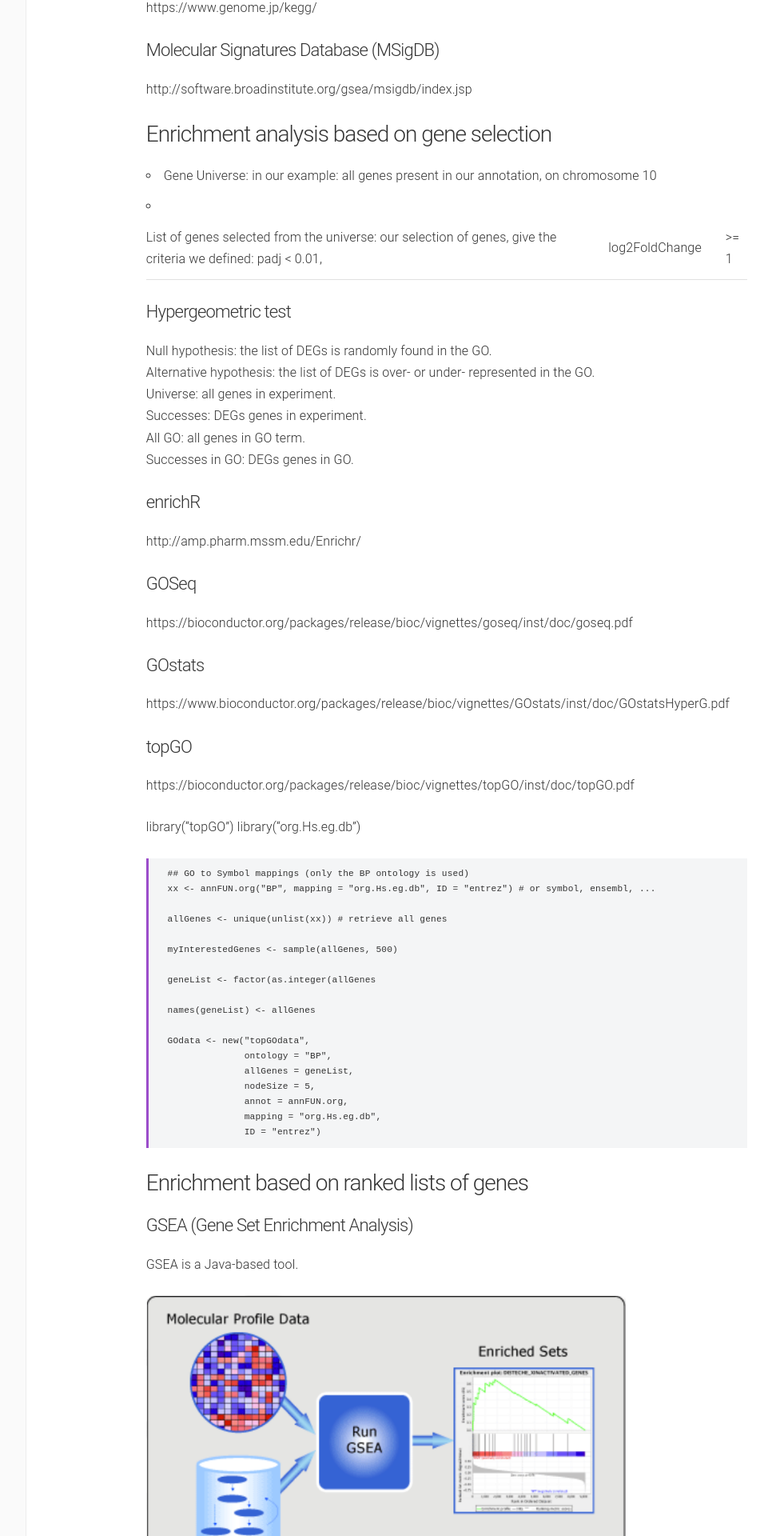
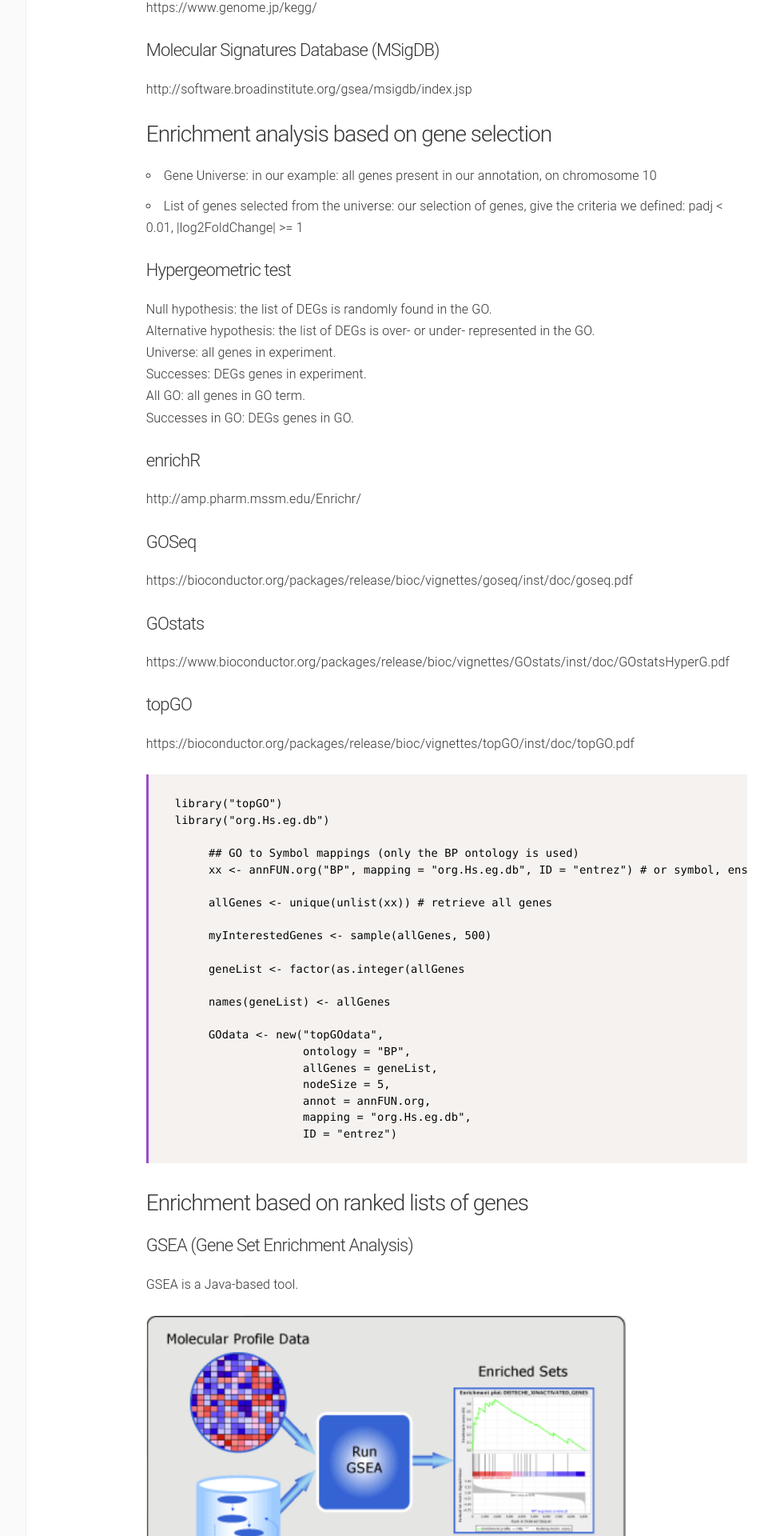
Before and after one commit to biocorecrg/RNAseq_course_2019, a Jekyll site: the page built from docs/module4.md, in a window 1280 px wide. Shown: the part 546-2466 px from the top of the page at 80% size, without its empty margins (180-1146 px from the left). Built offline with Jekyll 4.4.1, drawn with Linux system fonts in a browser that asks for light colours; part of the change alters nothing that is shown.

````diff
--- a/docs/module4.md
+++ b/docs/module4.md
@@ -34,7 +34,7 @@ http://software.broadinstitute.org/gsea/msigdb/index.jsp
 ### Enrichment analysis based on gene selection
 
 * Gene Universe: in our example: all genes present in our annotation, on chromosome 10
-* List of genes selected from the universe: our selection of genes, give the criteria we defined: padj < 0.01, |log2FoldChange| >= 1
+* List of genes selected from the universe: our selection of genes, give the criteria we defined: padj < 0.01, &#124;log2FoldChange&#124; >= 1
 
 #### Hypergeometric test
 
@@ -66,6 +66,7 @@ https://www.bioconductor.org/packages/release/bioc/vignettes/GOstats/inst/doc/GO
 
 https://bioconductor.org/packages/release/bioc/vignettes/topGO/inst/doc/topGO.pdf
 
+```{r}
 library("topGO")
 library("org.Hs.eg.db")
 
@@ -87,7 +88,7 @@ library("org.Hs.eg.db")
                    annot = annFUN.org,
                    mapping = "org.Hs.eg.db",
                    ID = "entrez")
-
+```
 
 ### Enrichment based on ranked lists of genes
 
````
Also changed, not shown: docs/images/RNAseq_workflow.png, 1 other file.
